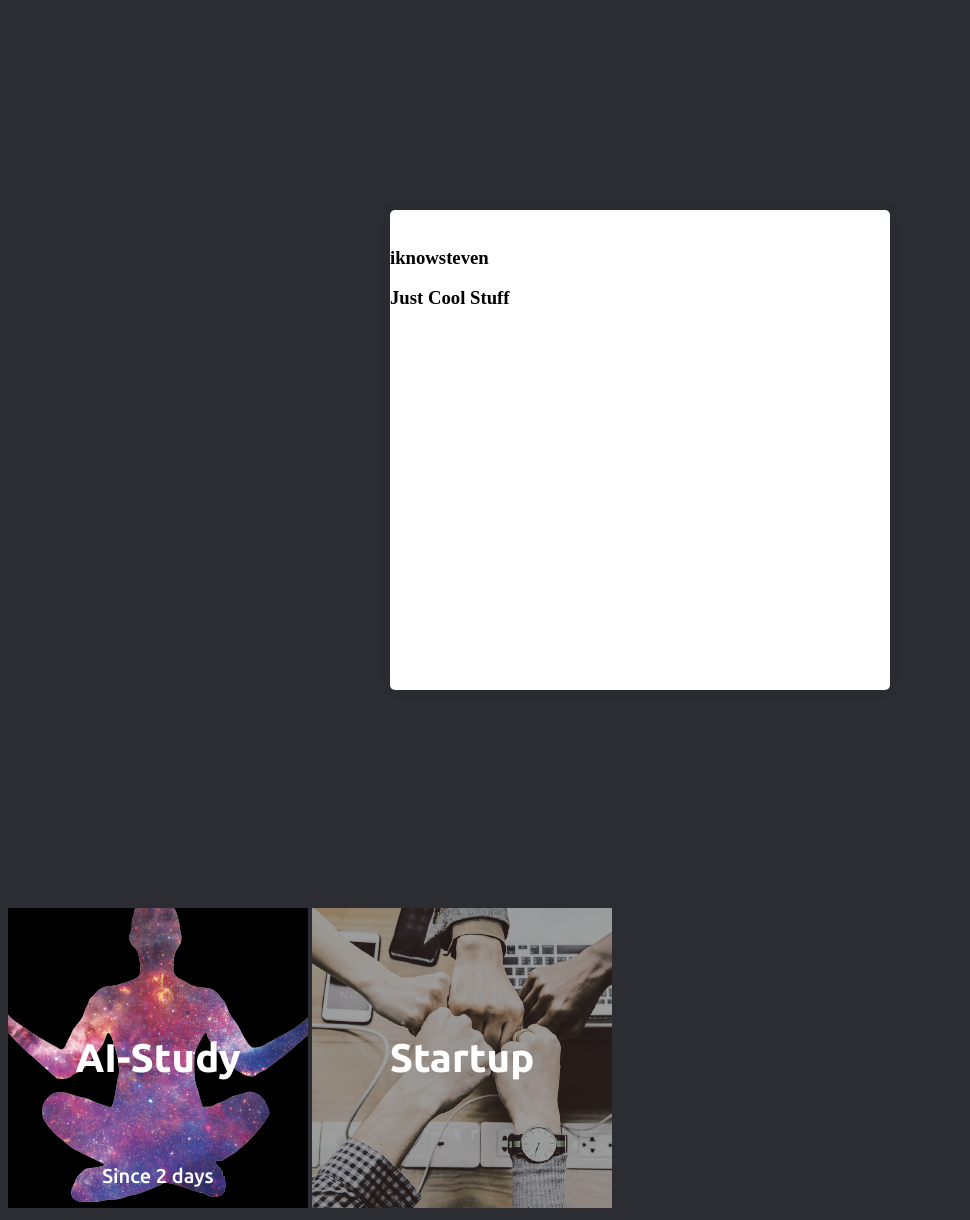
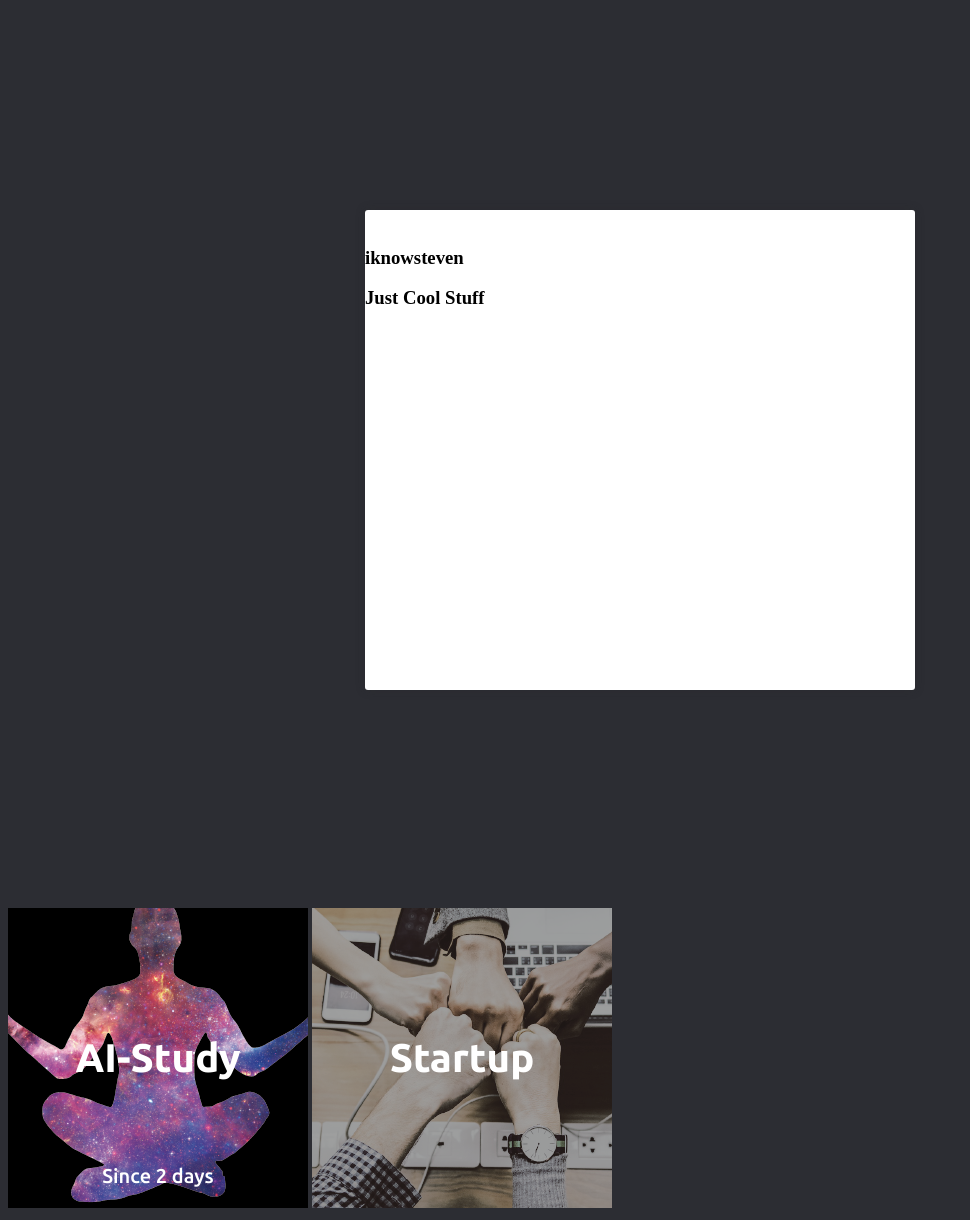
Before and after one commit to iknowSteven/iknowSteven.github.io, a Jekyll site: the page built from index.md, in a window 1280 px wide. Shown: the whole page, without its empty margins (0-970 px from the left). Built offline with Jekyll 4.4.1, drawn with Linux system fonts in a browser that asks for light colours; our own code applies the rules of GitHub Pages for plain Markdown files.

Commit message:
no message

```diff
--- a/assets/css/home.css
+++ b/assets/css/home.css
@@ -13,13 +13,19 @@ html {
 }
 
 #home_main {
-    width: 500px;
+    width: 36rem;
+    max-width: 550px;
     height: 480px;
     background: #FFFFFF;
-    border-radius: 5px;
+    border-radius: 3px;
     box-shadow: 0 0 10px 0 rgba(40, 40, 40, 0.3);
     position: absolute;
     top: 50%;
     left: 50%;
     transform:translate(-50%, -50%);
+    -webkit-transition: .5s;
+    -moz-transition: .5s;
+    -ms-transition: .5s;
+    -o-transition: .5s;
+    transition: .5s;
 }
```
